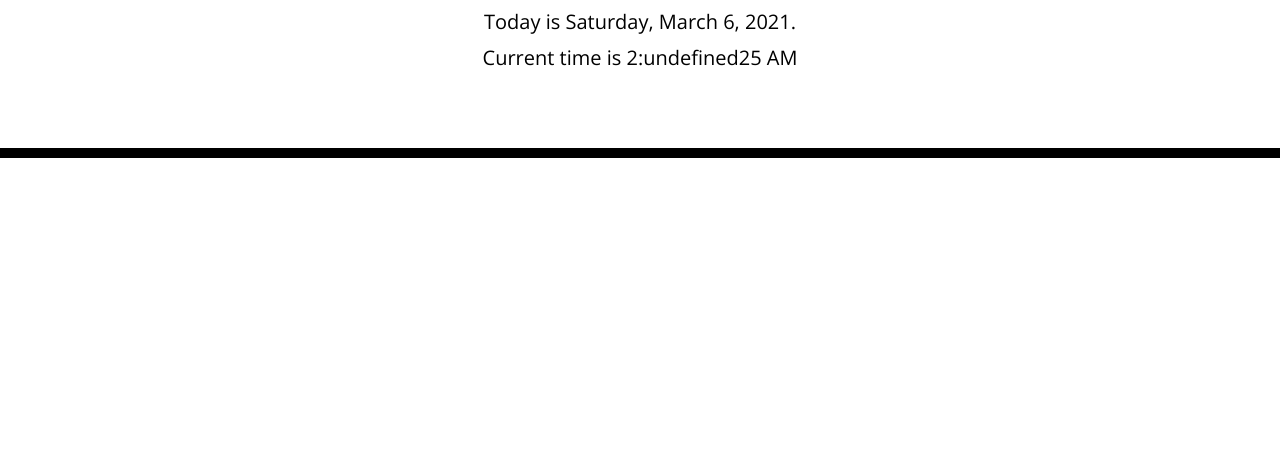
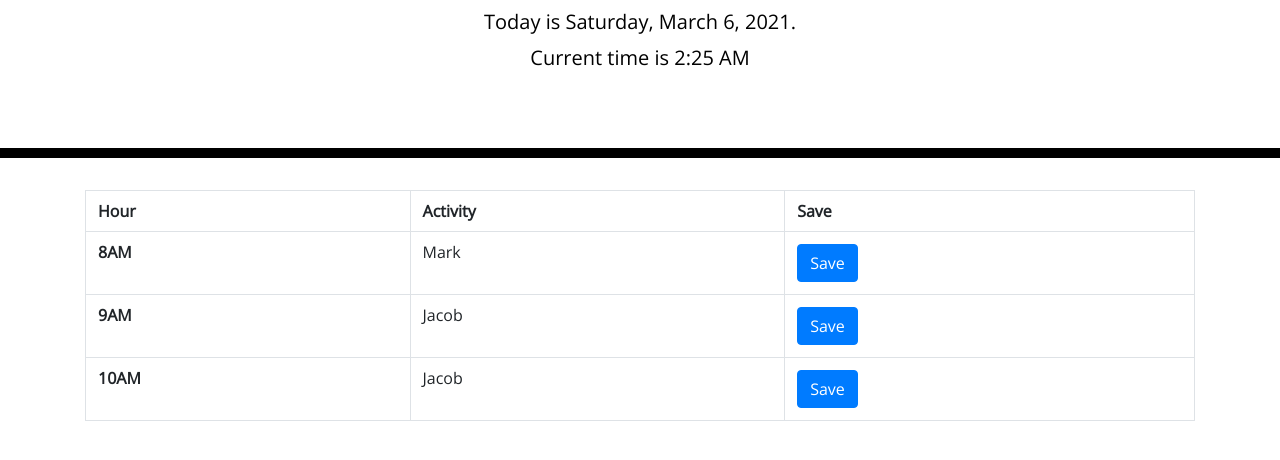
Before and after one commit to fmcdermott4/Scheduling-Assistant, a plain HTML site: page index.html in a window 1280 px wide. Shown: the part 182-642 px from the top of the page. Drawn offline with nearby package versions, Linux system fonts and the light colour scheme.

Commit message:
adding table to body of page

```diff
--- a/Assets/js.js
+++ b/Assets/js.js
@@ -1,8 +1,10 @@
 // https://www.w3resource.com/javascript-exercises/javascript-basic-exercise-1.php used for date code
-// Function for continuously increasing date and time
+
+// calls updateDateAndTime every second to update header information
+updateDateAndTime();
 setInterval( updateDateAndTime , 1000)
 
-
+// Function for updating date and time in header
 function updateDateAndTime() {
     var today = new Date();
     var day = today.getDay();
@@ -15,14 +17,10 @@ function updateDateAndTime() {
     currentDay.innerHTML = "";
     currentTime.innerHtml = "";
     currentDay.text("Today is " + days[day] + ", " + months[month] + " " + day + ", " + year +".");
-
     var hours = today.getHours();
     var minutes = today.getMinutes();
     var seconds = today.getSeconds();
     var zero;
-    // console.log(hours)
-    // console.log(minutes)
-    // console.log(seconds)
     var amPm = " AM"
     if(hours >=12){
         amPm = " PM";
@@ -30,10 +28,8 @@ function updateDateAndTime() {
     }
     if (minutes < 10 ){
         zero = "0";
+    } else {
+        zero = "";
     }
     currentTime.text("Current time is " + hours + ":" + zero + minutes +" " + amPm)
-
-
-
-
 }
--- a/index.html
+++ b/index.html
@@ -30,7 +30,35 @@
       <p id="currentTime" class="lead"></p>
     </header>
     <div class="container">
-      <!-- Timeblocks go here -->
+      <table class="table">
+        <thead>
+          <tr class="border">
+            <th scope="col" class="border">Hour</th>
+            <th scope="col" class="border">Activity</th>
+            <th scope="col" class="border">Save</th>
+
+          </tr>
+        </thead>
+        <tbody>
+          <tr class="border">
+            <th scope="row">8AM</th>
+            <td class="border">Mark</td>
+            <td><button type="button" class="btn btn-primary">Save</button></td>
+
+          </tr>
+          <tr class="border">
+            <th scope="row">9AM</th>
+            <td class="border">Jacob</td>
+            <td><button type="button" class="btn btn-primary">Save</button></td>
+
+          </tr>
+          <tr class="border">
+            <th scope="row ">10AM</th>
+            <td class="border">Jacob</td>
+            <td><button type="button" class="btn btn-primary">Save</button></td>
+          </tr>
+        </tbody>
+      </table>
     </div>
 
     <script src="https://cdnjs.cloudflare.com/ajax/libs/jquery/3.2.1/jquery.min.js"></script>
```
